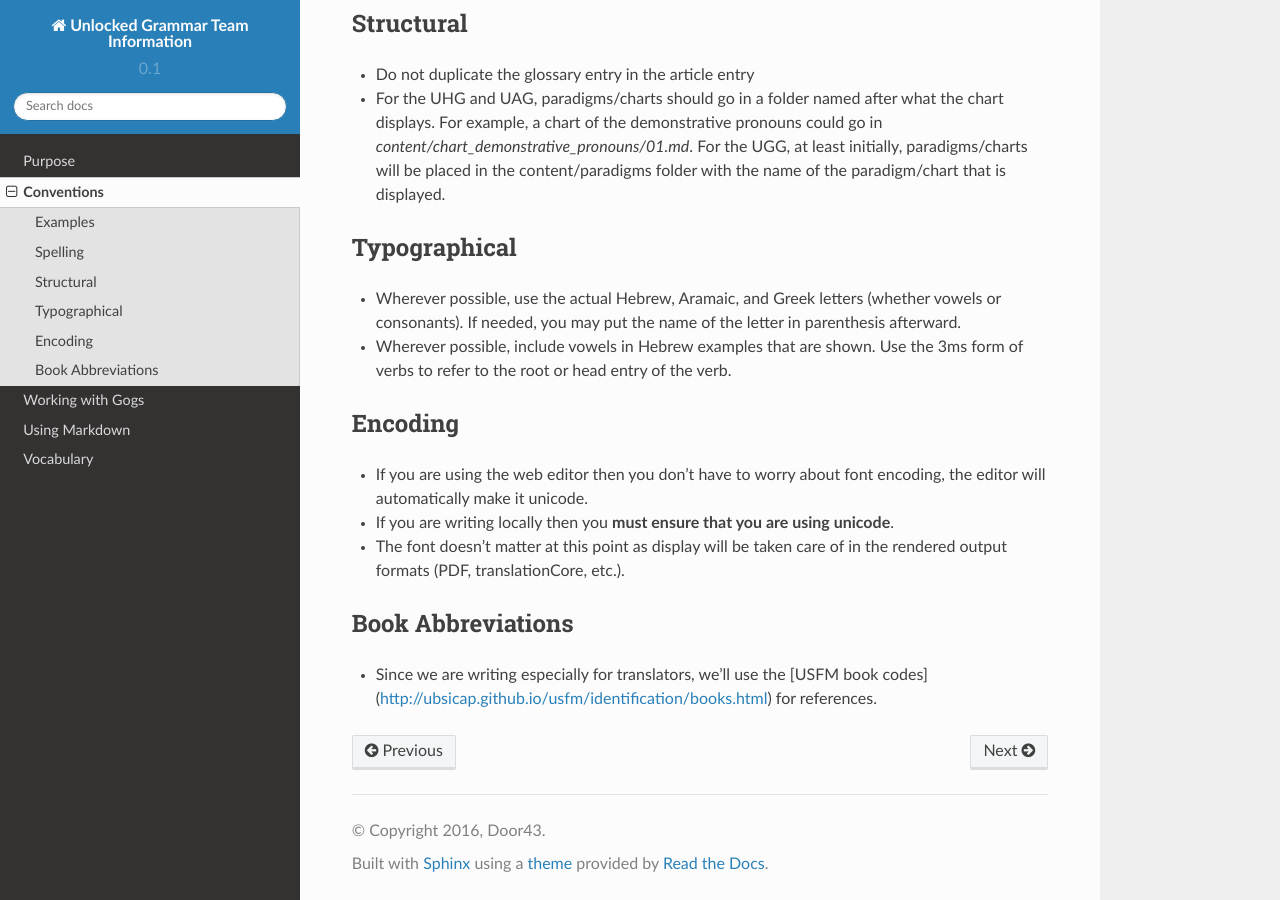
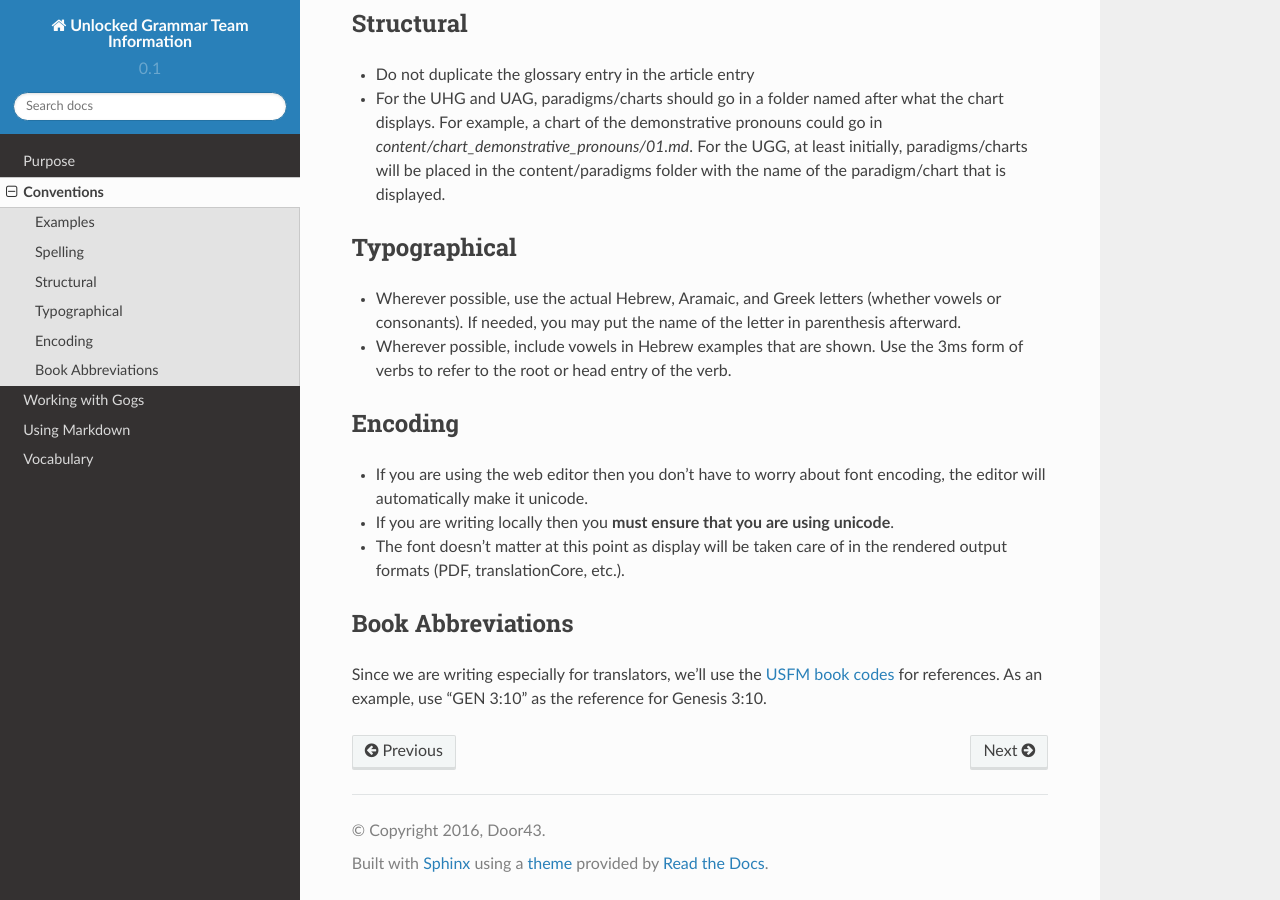
Before and after one commit to unfoldingWord-dev/Unlocked-Grammar-Info, a Sphinx documentation site: the page built from docs/conventions.rst, in a window 1280 px wide and 900 px high, scrolled down 854 px. Built offline with Sphinx 7.4.7 and the Read the Docs theme 2.0.0, drawn with Linux system fonts in a browser that asks for light colours.

Commit message:
Update conventions.rst

```diff
--- a/docs/conventions.rst
+++ b/docs/conventions.rst
@@ -58,4 +58,4 @@ Encoding
 Book Abbreviations
 ------------------
 
-* Since we are writing especially for translators, we'll use the [USFM book codes](http://ubsicap.github.io/usfm/identification/books.html) for references.
+Since we are writing especially for translators, we'll use the `USFM book codes <http://ubsicap.github.io/usfm/identification/books.html>`_ for references.  As an example, use "GEN 3:10" as the reference for Genesis 3:10.
```
